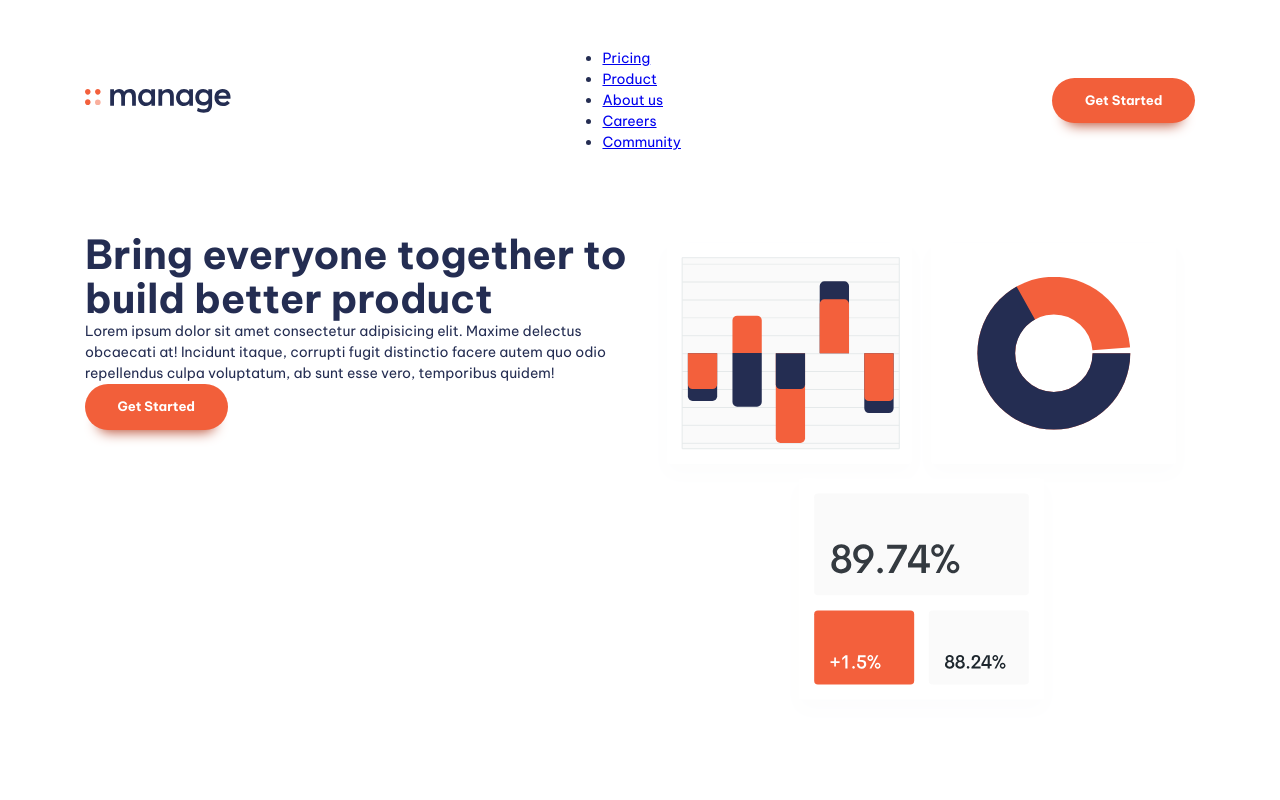
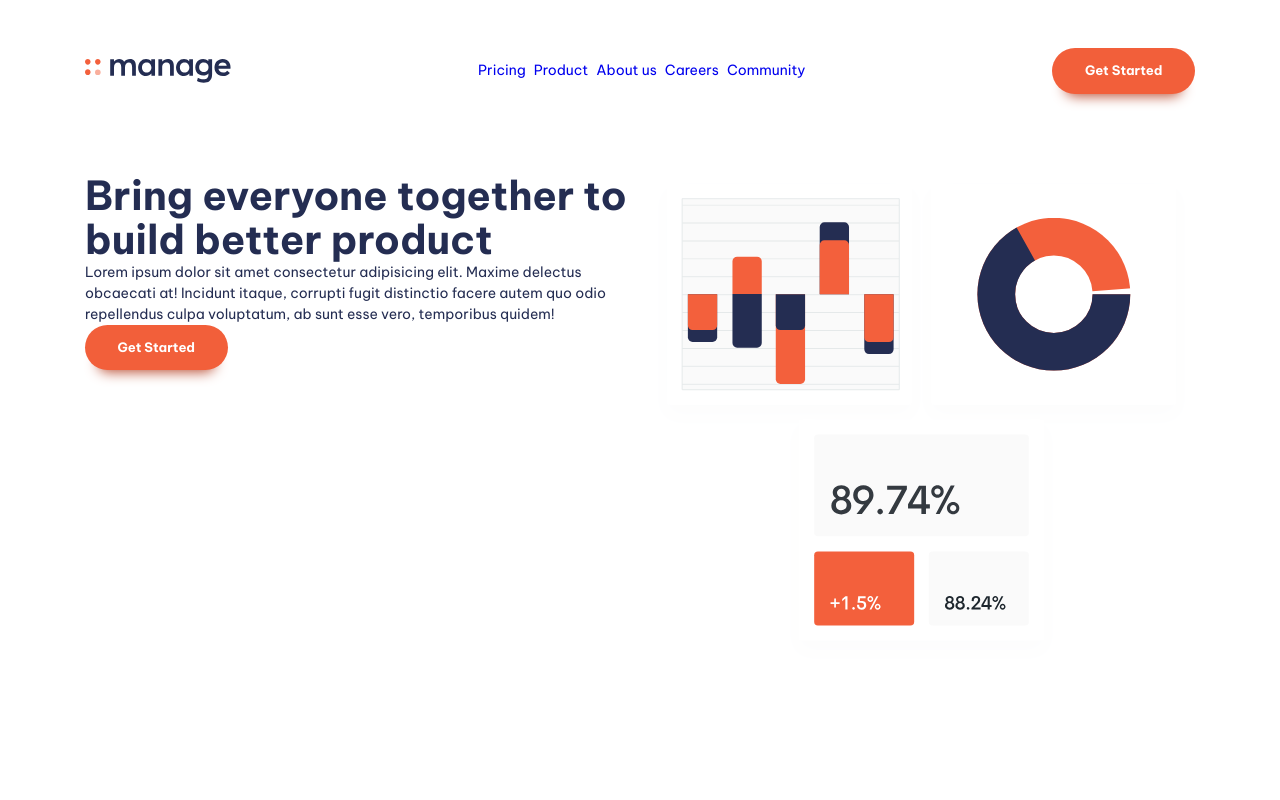
Before and after one commit to Abdullahi-auwalu/manage-landing-page, a React (Create React App) app: page / in a window 1280 px wide. Shown: the top 800 px of the page. Built offline with nearby package versions, Linux system fonts and the light colour scheme.

Commit message:
style navbar

```diff
--- a/src/components/nav/nav.css
+++ b/src/components/nav/nav.css
@@ -21,6 +21,10 @@
   border: 0;
 }
 
+a {
+  text-decoration: none;
+}
+
 .toggle {
   position: absolute;
   right: 0.5rem;
@@ -29,6 +33,12 @@
   background: transparent;
   border: 0;
   padding: 0.5em;
+}
+
+.nav-list {
+  display: flex;
+  list-style: none;
+  gap: 0.5rem;
 }
 
 @media (max-width: 50em) {
@@ -57,10 +67,12 @@
 
   #primary-navigation {
     position: absolute;
-    top: 3rem;
     display: flex;
     flex-direction: column;
-    right: 0.5rem;
-    background-color: #fff;
+    align-items: center;
+    gap: var(--size-600);
+    inset: 4rem var(--size-400) auto;
+    border-radius: var(--size-100);
+    background-color: lightblue;
   }
 }
```
